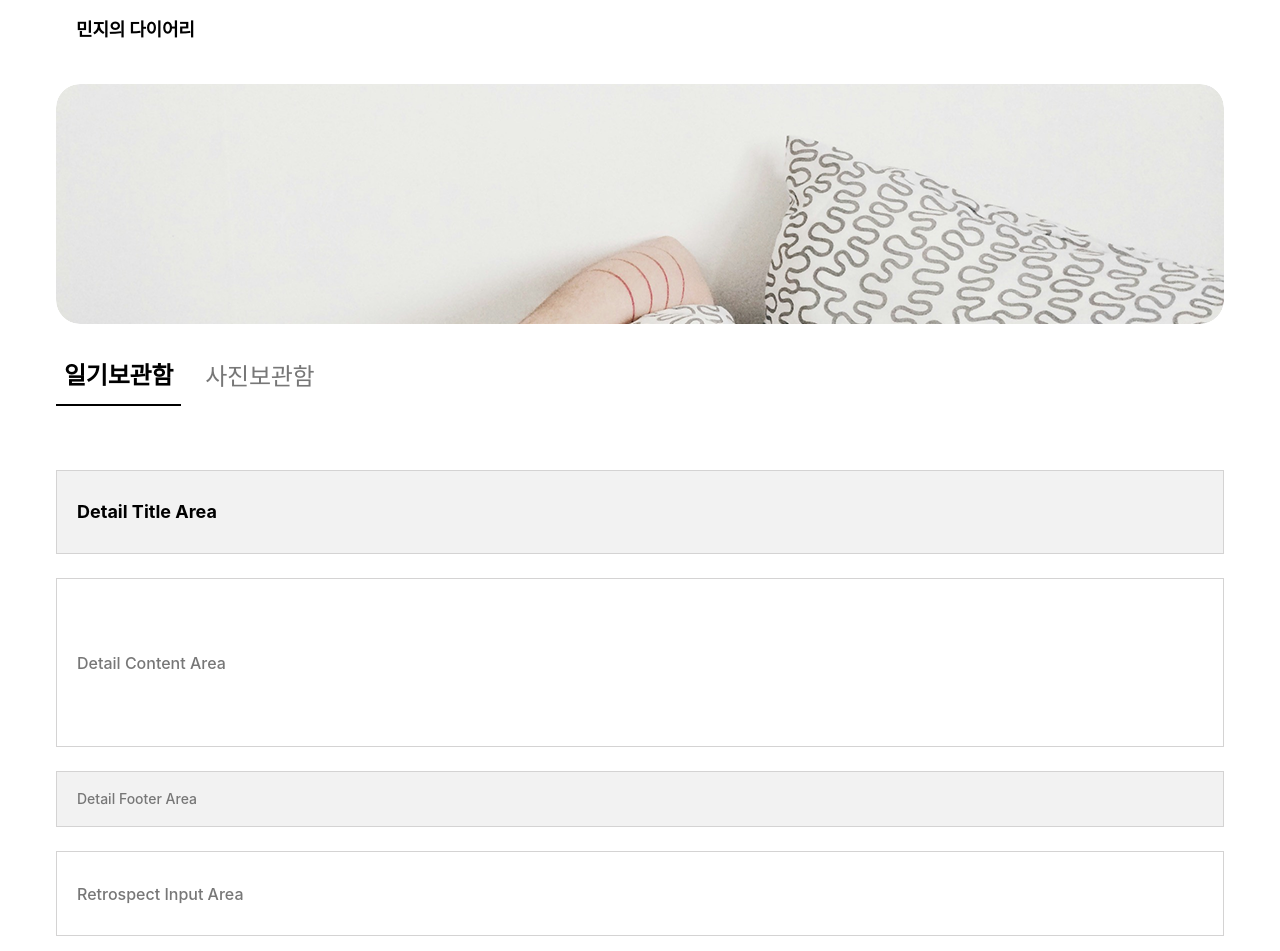
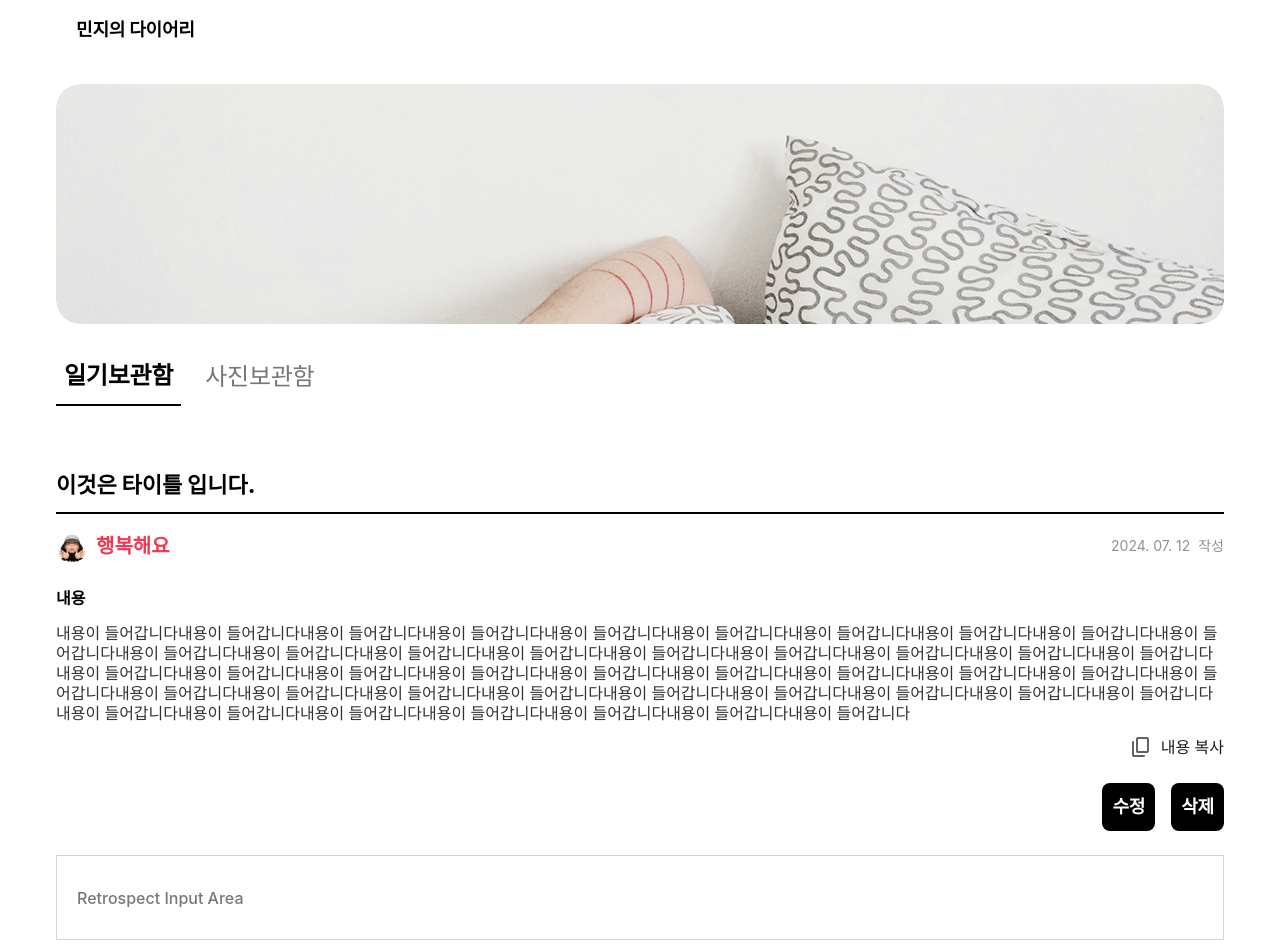
Before and after one commit to szeunkk/mind-diary, a Next.js app: page /diaries/1 in a window 1280 px wide. Shown: the top 951 px of the page. Built offline with nearby package versions, Linux system fonts and the light colour scheme.

Commit message:
feat: diaries-detail UI 컴포넌트 구현 완료
- Figma 디자인에 맞춰 detailTitle, detailContent, detailFooter 영역 구현
- Emotion enum을 활용한 Mock 데이터 적용
- 공통 Button 컴포넌트 활용
- CSS Module 방식으로 스타일링 적용
- 내용 복사 기능 구현

```diff
--- a/src/components/diaries-detail/index.tsx
+++ b/src/components/diaries-detail/index.tsx
@@ -1,31 +1,126 @@
 import React from "react";
+import Image from "next/image";
+import Button from "@/commons/components/button";
+import {
+  Emotion,
+  EmotionImageSize,
+  getEmotionImage,
+  getEmotionLabel,
+} from "@/commons/constants/enum";
 import styles from "./styles.module.css";
 
+// Mock 데이터 타입 정의
+interface DiaryDetailData {
+  id: string;
+  title: string;
+  content: string;
+  emotion: Emotion;
+  createdAt: string;
+}
+
+// Mock 데이터
+const mockDiaryData: DiaryDetailData = {
+  id: "1",
+  title: "이것은 타이틀 입니다.",
+  content:
+    "내용이 들어갑니다내용이 들어갑니다내용이 들어갑니다내용이 들어갑니다내용이 들어갑니다내용이 들어갑니다내용이 들어갑니다내용이 들어갑니다내용이 들어갑니다내용이 들어갑니다내용이 들어갑니다내용이 들어갑니다내용이 들어갑니다내용이 들어갑니다내용이 들어갑니다내용이 들어갑니다내용이 들어갑니다내용이 들어갑니다내용이 들어갑니다내용이 들어갑니다내용이 들어갑니다내용이 들어갑니다내용이 들어갑니다내용이 들어갑니다내용이 들어갑니다내용이 들어갑니다내용이 들어갑니다내용이 들어갑니다내용이 들어갑니다내용이 들어갑니다내용이 들어갑니다내용이 들어갑니다내용이 들어갑니다내용이 들어갑니다내용이 들어갑니다내용이 들어갑니다내용이 들어갑니다내용이 들어갑니다내용이 들어갑니다내용이 들어갑니다내용이 들어갑니다내용이 들어갑니다내용이 들어갑니다내용이 들어갑니다내용이 들어갑니다",
+  emotion: Emotion.Happy,
+  createdAt: "2024. 07. 12",
+};
+
 const DiariesDetailComponent: React.FC = () => {
+  const handleCopyContent = () => {
+    navigator.clipboard.writeText(mockDiaryData.content);
+    alert("내용이 복사되었습니다.");
+  };
+
+  const handleEdit = () => {
+    console.log("수정 버튼 클릭");
+  };
+
+  const handleDelete = () => {
+    console.log("삭제 버튼 클릭");
+  };
+
   return (
     <div className={styles.container}>
       {/* Gap 64px */}
       <div className={styles.gap64}></div>
 
-      {/* Detail Title - 1168 * 84 */}
+      {/* Detail Title */}
       <div className={styles.detailTitle}>
-        <div className={styles.titleContent}>Detail Title Area</div>
+        <div className={styles.titleSection}>
+          <h1 className={styles.title}>{mockDiaryData.title}</h1>
+        </div>
+        <div className={styles.emotionAndDate}>
+          <div className={styles.emotionSection}>
+            <div className={styles.emotionIcon}>
+              <Image
+                src={getEmotionImage(
+                  mockDiaryData.emotion,
+                  EmotionImageSize.Small
+                )}
+                alt={getEmotionLabel(mockDiaryData.emotion)}
+                width={32}
+                height={32}
+              />
+            </div>
+            <span className={styles.emotionText}>
+              {getEmotionLabel(mockDiaryData.emotion)}
+            </span>
+          </div>
+          <div className={styles.dateSection}>
+            <span className={styles.dateText}>{mockDiaryData.createdAt}</span>
+            <span className={styles.dateLabel}>작성</span>
+          </div>
+        </div>
       </div>
 
       {/* Gap 24px */}
       <div className={styles.gap24}></div>
 
-      {/* Detail Content - 1168 * 169 */}
+      {/* Detail Content */}
       <div className={styles.detailContent}>
-        <div className={styles.contentArea}>Detail Content Area</div>
+        <div className={styles.contentSection}>
+          <h2 className={styles.contentTitle}>내용</h2>
+          <p className={styles.contentText}>{mockDiaryData.content}</p>
+        </div>
+        <div className={styles.copySection}>
+          <button className={styles.copyButton} onClick={handleCopyContent}>
+            <Image
+              src="/icons/copy_outline_light_m.svg"
+              alt="복사"
+              width={24}
+              height={24}
+            />
+            <span className={styles.copyText}>내용 복사</span>
+          </button>
+        </div>
       </div>
 
       {/* Gap 24px */}
       <div className={styles.gap24}></div>
 
-      {/* Detail Footer - 1168 * 56 */}
+      {/* Detail Footer */}
       <div className={styles.detailFooter}>
-        <div className={styles.footerContent}>Detail Footer Area</div>
+        <div className={styles.buttonGroup}>
+          <Button
+            variant="primary"
+            size="medium"
+            theme="light"
+            onClick={handleEdit}
+          >
+            수정
+          </Button>
+          <Button
+            variant="primary"
+            size="medium"
+            theme="light"
+            onClick={handleDelete}
+          >
+            삭제
+          </Button>
+        </div>
       </div>
 
       {/* Gap 24px */}
--- a/src/components/diaries-detail/styles.module.css
+++ b/src/components/diaries-detail/styles.module.css
@@ -22,55 +22,128 @@
   height: 16px;
 }
 
-/* Detail Title - 1168 * 84 */
+/* Detail Title */
 .detailTitle {
   width: 1168px;
-  height: 84px;
+  display: flex;
+  flex-direction: column;
+  gap: 16px;
+}
+
+.titleSection {
+  width: 100%;
+  padding-bottom: 12px;
+  border-bottom: 2px solid var(--color-text-primary);
+}
+
+.title {
+  font: var(--typo-headline-02);
+  color: var(--color-text-primary);
+  margin: 0;
+}
+
+.emotionAndDate {
   display: flex;
   align-items: center;
-  background-color: var(--color-surface-variant);
-  border: 1px solid var(--color-border);
+  justify-content: space-between;
+  width: 100%;
 }
 
-.titleContent {
-  width: 100%;
-  padding: 0 20px;
-  font: var(--typo-title-01);
-  color: var(--color-text-primary);
+.emotionSection {
+  display: flex;
+  align-items: center;
+  gap: 8px;
 }
 
-/* Detail Content - 1168 * 169 */
+.emotionIcon {
+  width: 32px;
+  height: 32px;
+  display: flex;
+  align-items: center;
+  justify-content: center;
+}
+
+.emotionText {
+  font: var(--typo-headline-03);
+  color: var(--color-red-30);
+}
+
+.dateSection {
+  display: flex;
+  align-items: center;
+  gap: 8px;
+  font: var(--typo-body-02-s);
+  color: var(--color-gray-50);
+}
+
+.dateText {
+  color: var(--color-gray-50);
+}
+
+.dateLabel {
+  color: var(--color-gray-50);
+}
+
+/* Detail Content */
 .detailContent {
   width: 1168px;
-  height: 169px;
+  display: flex;
+  flex-direction: column;
+  gap: 12px;
+}
+
+.contentSection {
+  display: flex;
+  flex-direction: column;
+  gap: 13px;
+}
+
+.contentTitle {
+  font: var(--typo-body-01);
+  font-weight: 600;
+  color: var(--color-text-primary);
+  margin: 0;
+}
+
+.contentText {
+  font: var(--typo-body-01);
+  font-weight: 500;
+  color: var(--color-gray-80);
+  margin: 0;
+  line-height: 1.25;
+}
+
+.copySection {
+  display: flex;
+  justify-content: flex-end;
+  width: 100%;
+}
+
+.copyButton {
   display: flex;
   align-items: center;
-  background-color: var(--color-surface);
-  border: 1px solid var(--color-border);
+  gap: 8px;
+  background: none;
+  border: none;
+  cursor: pointer;
+  padding: 0;
 }
 
-.contentArea {
-  width: 100%;
-  padding: 20px;
+.copyText {
   font: var(--typo-body-01);
-  color: var(--color-text-secondary);
+  color: var(--color-gray-90);
 }
 
-/* Detail Footer - 1168 * 56 */
+/* Detail Footer */
 .detailFooter {
   width: 1168px;
-  height: 56px;
   display: flex;
-  align-items: center;
-  background-color: var(--color-surface-variant);
-  border: 1px solid var(--color-border);
+  justify-content: flex-end;
 }
 
-.footerContent {
-  width: 100%;
-  padding: 0 20px;
-  font: var(--typo-body-02-m);
-  color: var(--color-text-secondary);
+.buttonGroup {
+  display: flex;
+  gap: 16px;
 }
 
 /* Retrospect Input - 1168 * 85 */
```
Also changed, not shown: src/components/diaries-detail/prompts/prompt.201.ui.detail.txt.
